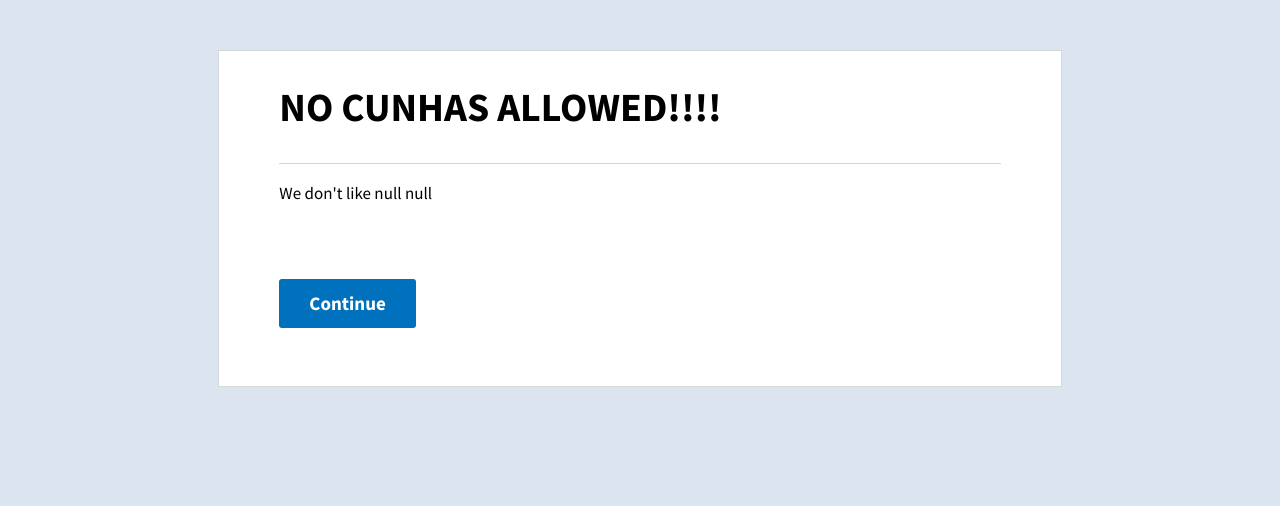
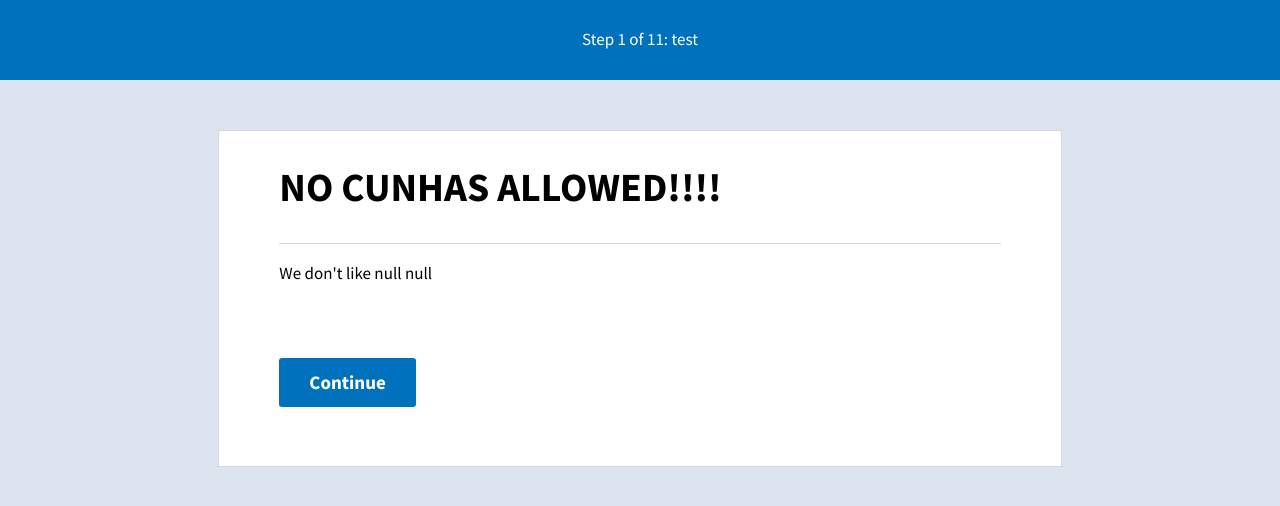
Before and after one commit to usds/benefits-enrollment-prototype, a Jekyll site: the page built from index2.html, in a window 1280 px wide. Shown: the top 506 px of the page. Built offline with Jekyll 4.4.1, drawn with Linux system fonts in a browser that asks for light colours.

Commit message:
DRY up template

```diff
--- /dev/null
+++ b/01-screener/quick-screener.html
@@ -0,0 +1,6 @@
+---
+layout: application
+step: 1
+section: Basic Screener
+title: Let's get started
+---
--- a/_includes/_head.html
+++ b/_includes/_head.html
@@ -1,4 +1,4 @@
-<title>{% if page.title %}{{ page.title }}{% else %}{{ site.title }}{% endif %}</title>
+<title>Benefits Enrollment Application</title>
 <meta name="viewport" content="width=device-width">
 
 {% assign lvl = page.url | append:'X' | split:'/' | size %}
--- a/_layouts/application.html
+++ b/_layouts/application.html
@@ -6,11 +6,25 @@
 	</head>
 	<body>
 
+		<div class="progress">
+			<a href="#" class="progress__back">Back</a>
+			<p class="progress__current">Step {{ page.step }} of 11: {{ page.section }}</p>
+		</div>
 
-
-
-
-		{{ content }}
-
+		<div class="usa-grid card-wrap">
+		<form action="#" method="post">
+			<div class="card">
+				<div class="card__header">
+					<h1 class="card__primary-heading">{{ page.title }}</h1>
+				</div>
+				<div class="card__body">
+					{{ content }}
+				</div>
+				<div class="card__footer">
+					<button class="usa-button-big" type="submit">{% if page.button_text %}{{ page.button_text }}{% else %}Continue{% endif %}</button>
+				</div>
+			</div>
+		</form>
+	</div>
 	</body>
 </html>
--- a/index2.html
+++ b/index2.html
@@ -3,22 +3,12 @@
 # Edit theme's home layout instead if you wanna make some changes
 # See: https://jekyllrb.com/docs/themes/#overriding-theme-defaults
 layout: application
+title: NO CUNHAS ALLOWED!!!!
+step: 1
+section: test
 ---
 
-<div class="usa-grid card-wrap">
-	<form action="#" method="post">
-		<div class="card">
-			<div class="card__header">
-				<h1 class="card__primary-heading">NO CUNHAS ALLOWED!!!!</h1>
-			</div>
-			<div class="card__body">
-				<p>We don't like <span id="name"></span></p>
-			<div class="card__footer">
-				<button class="usa-button-big" type="submit">Continue</button>
-			</div>
-		</div>
-	</form>
-</div>
+<p>We don't like <span id="name"></span></p>
 
 <script>
 	$(document).ready(function() {
```
Also changed, not shown: index.html (+4 -17 lines), index3.html (+3 -14 lines).
